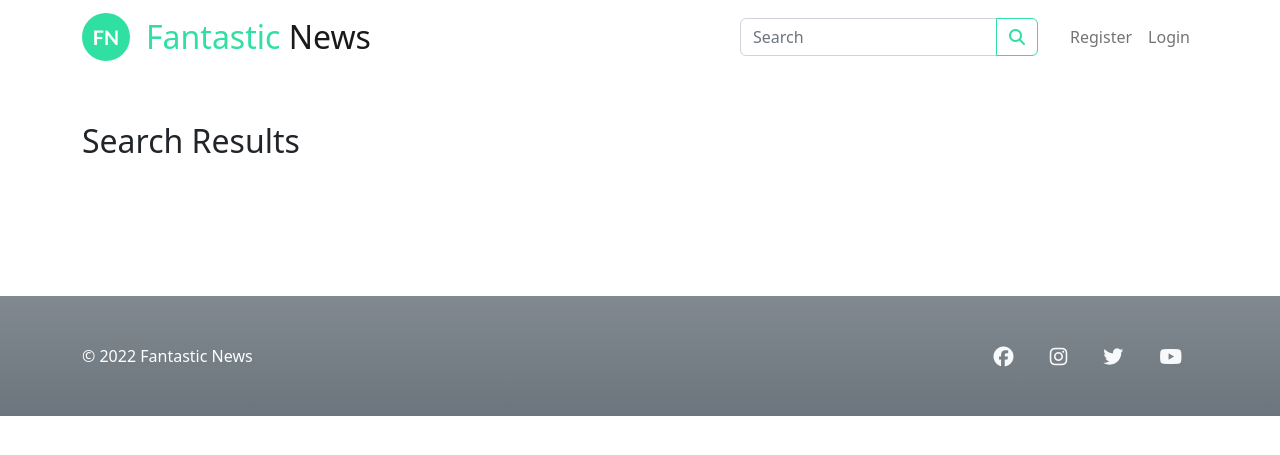
After one commit to Cushione/fantastic-news, a Django app: template news/templates/search-results.html in a window 1280 px wide. The commit adds this page. Shown: the top 455 px of the page. Run offline with Django 3.2, Linux system fonts and the light colour scheme; the template is opened without the code that fills it, so the values that code supplies are empty; some libraries are stand-ins or nearby versions.

Commit message:
Implement article search

```diff
--- /dev/null
+++ b/news/templates/article_list.html
@@ -0,0 +1,36 @@
+{% for article in article_list %}
+<a href="{% url 'news:article_detail' article.slug %}" data-testid="main-article-{{forloop.counter}}"
+    class="card border-0 link-dark main-article-card article-card text-decoration-none">
+    <div class="row g-0 h-100 flex-column flex-lg-row flex-nowrap">
+        <div class="col-12 col-lg-4 h-50 h-lg-100 flex-grow-1">
+            {% if "placeholder" in article.featured_image.url %}
+            <img class="img-fluid rounded w-100 mh-100 h-100 article-img"
+                src="https://codeinstitute.s3.amazonaws.com/fullstack/blog/default.jpg">
+            {% else %}
+            <img class="img-fluid rounded w-100 mh-100 h-100 article-img" src=" {{ article.featured_image.url }}">
+            {% endif %}
+        </div>
+
+        <div class="col-12 col-lg-8">
+            <div class="card-body d-flex flex-column h-100">
+                <h3 class="card-title flex-grow-1 h-lg-auto">{{ article.title }}</h3>
+                <div class="card-text mt-2 d-flex justify-content-between small text-secondary">
+                    <span>{{article.published_on}}</span>
+                    <div>
+                        {% if article.number_of_likes > 0 %}
+                        <span><i class="fa-solid fa-heart"></i> {{article.number_of_likes}}</span>
+                        {% endif %}
+                        {% if article.number_of_comments > 0 %}
+                        <span class="mx-3"><i class="fa-solid fa-message"></i>
+                            {{article.number_of_comments}}</span>
+                        {% endif %}
+                    </div>
+                </div>
+            </div>
+        </div>
+    </div>
+</a>
+{% if not forloop.last %}
+<hr class="my-4" />
+{% endif %}
+{% endfor %}
--- /dev/null
+++ b/news/templates/search-results.html
@@ -0,0 +1,27 @@
+{% extends "base.html" %}
+
+{% block content %}
+<h2>Search Results</h2>
+{% include "article_list.html" with article_list=search_results %}
+<nav class="mt-4" aria-label="Article list navigation" data-testid="article-navigation">
+    <ul class="pagination justify-content-center">
+        {% if search_results.has_previous %}
+        <li class="page-item" data-testid="prev-link">
+            <a class="page-link" href="?keywords={{keywords}}&page={{ search_results.previous_page_number }}">Previous</a>
+        </li>
+        {% endif %}
+
+        {% for page_num in search_results.paginator.page_range%}
+        <li class="page-item {% if search_results.number == page_num %}active{% endif %}">
+            <a class="page-link" href="?keywords={{keywords}}&page={{page_num}}">{{page_num}}</a>
+        </li>
+        {% endfor %}
+
+        {% if search_results.has_next%}
+        <li class="page-item" data-testid="next-link">
+            <a class="page-link" href="?keywords={{keywords}}&page={{ search_results.next_page_number }}">Next</a>
+        </li>
+        {% endif %}
+    </ul>
+</nav>
+{% endblock %}
--- a/news/urls.py
+++ b/news/urls.py
@@ -6,8 +6,9 @@ app_name = 'news'
 
 urlpatterns = [
     path('', views.Home, name='home'),
-    path('<slug:slug>/', views.ArticleDetail.as_view(), name='article_detail'),
     path('comment/<slug:slug>', login_required(views.AddArticleComment.as_view(), login_url="/login"), name='add_article_comment'),
     path('like/<slug:slug>', login_required(views.ArticleLike.as_view(), login_url="/login"), name='article_like'),
     path('comments/<int:comment_id>', login_required(views.ArticleComments.as_view(), login_url="/login"), name='article_comments'),
+    path('search-results/', views.SearchResults.as_view(), name='search-results'),
+    path('<slug:slug>/', views.ArticleDetail.as_view(), name='article_detail'),
 ]
--- a/templates/header.html
+++ b/templates/header.html
@@ -8,10 +8,9 @@
             <span class="navbar-toggler-icon"></span>
         </button>
         <div class="collapse navbar-collapse justify-content-end" id="main-navigation">
-            <form class="d-flex my-3 my-lg-0" role="search" action="search" method="post" data-testid="search">
-                {% csrf_token %}
+            <form class="d-flex my-3 my-lg-0" role="search" action="{% url 'news:search-results' %}" method="get" data-testid="search">
                 <div class="input-group me-0 me-lg-4">
-                    <input class="form-control" type="search" placeholder="Search" aria-label="Search">
+                    <input class="form-control" type="search" name="keywords" placeholder="Search" aria-label="Search">
                     <button class="btn btn-outline-primary" type="submit"><i class="fa-solid fa-magnifying-glass"></i></button>
                 </div>
             </form>
```
Also changed, not shown: news/templates/home.html (+2 -47 lines), news/views.py (+32 -0 lines).
